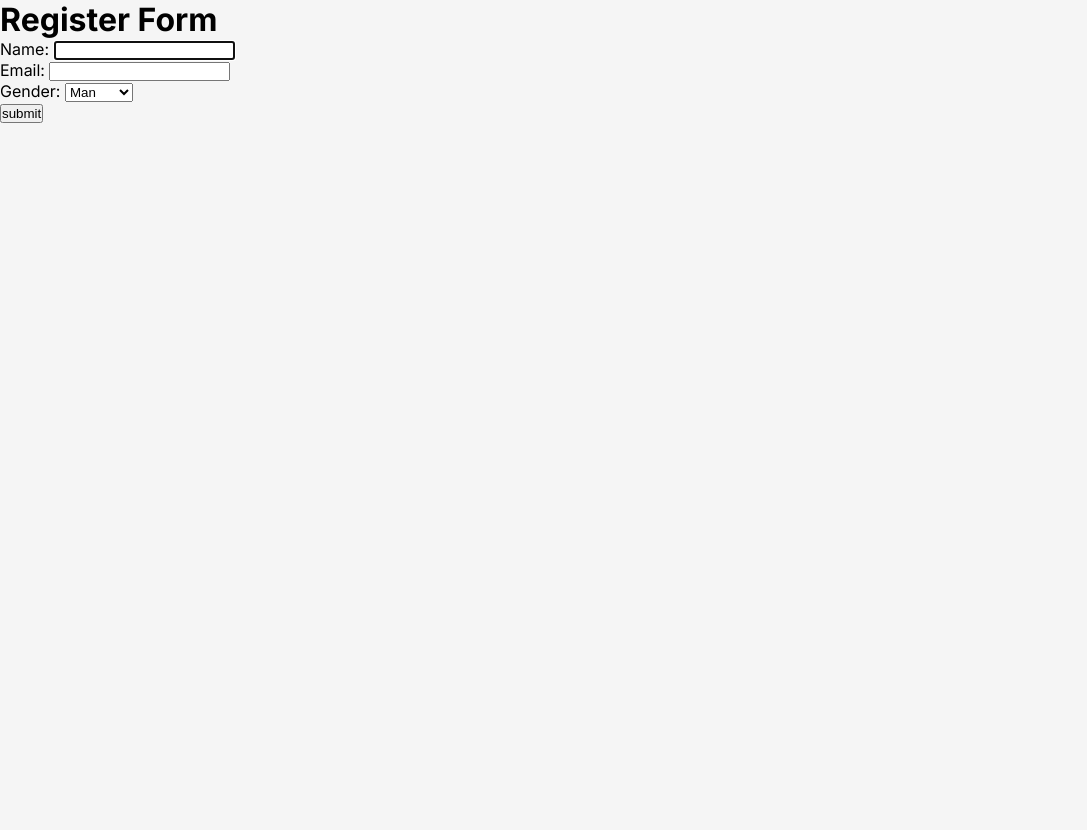
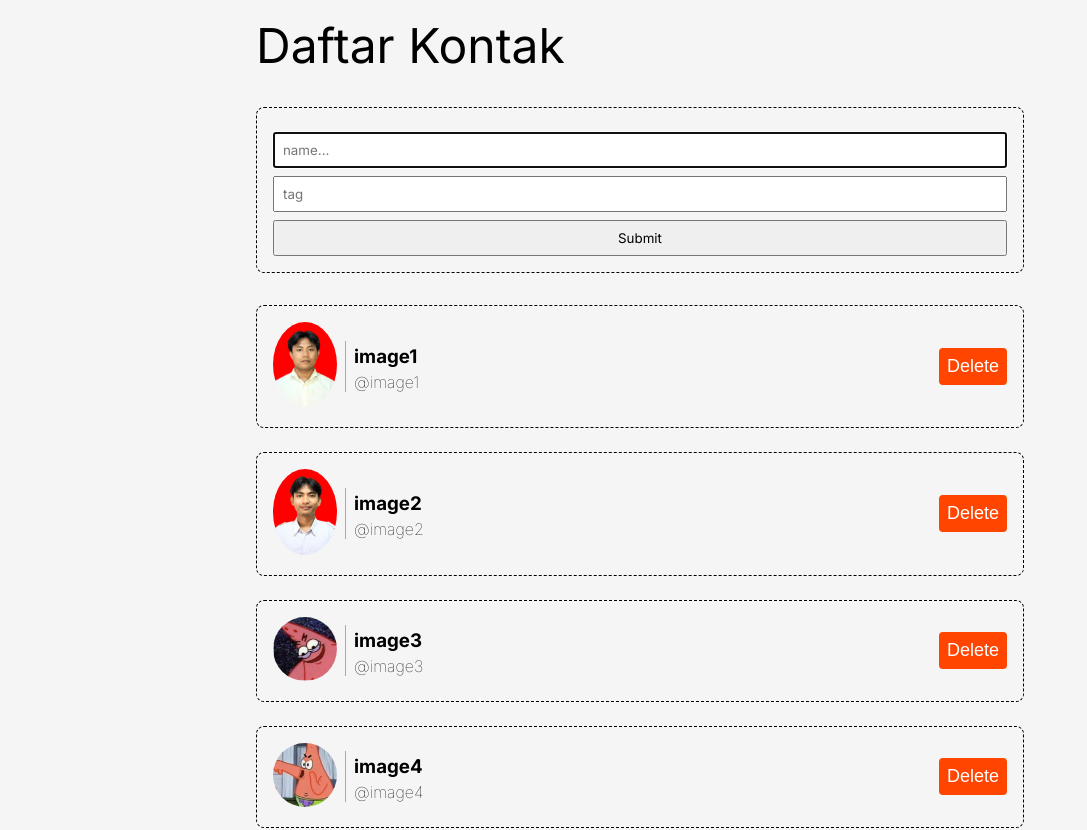
Before and after one commit to bajiff/baji-reactjs, a React (Vite) app: page / in a window 1280 px wide. Shown: the top 830 px of the page, without its empty margins (0-1087 px from the left). Before the commit the page ends 800 px from the top, so only its background shows below. Built offline with nearby package versions, Linux system fonts and the light colour scheme.

Commit message:
Menambahkan fitur tambah dengan menambahkan onSubmit dan dan onAdd

```diff
--- a/src/App.jsx
+++ b/src/App.jsx
@@ -5,12 +5,12 @@ import Increment from "./stateful/Increment.jsx";
 import SayHello from "./stateful/SayHello.jsx";
 import Counter from "./stateful/Counter.jsx";
 import CounterApp from "./fizzBuzz/CounterApp.jsx";
-import Contact from "./contact-app/Contact.jsx";
+import ContactApp from "./contact-app/ContactApp.jsx";
 import MyForm from "./my-form/MyForm.jsx";
 
 const App = () => {
   return (
-    <MyForm />
+    <ContactApp />
   );
 };
 
--- a/src/contact-app/Contact.jsx
+++ /dev/null
@@ -1,75 +0,0 @@
-import DeleteButton from "./DeleteButton";
-import {Component} from "react";
-import { getData } from "./images";
-
-export class ContactApp extends Component  {
-  constructor(props) {
-    super(props);
-    this.state = {
-      contacts : getData(),
-    };
-
-    this.onDeleteEventHandler = this.onDeleteEventHandler.bind(this);
-
-  };
-
-
-  onDeleteEventHandler(id) {
-    // Nampung si contact nya dulu
-    const contacts = this.state.contacts.filter(contact => contact.id !== id);
-
-    // ? Lalu ubah dengan this.setState dan masukkan variabel contacts didalamnya
-    this.setState({
-      contacts: contacts
-    });
-  };
-
-
-  render() {
-    return (
-      <section className="contact-app">
-        <h1>Daftar Kontak</h1>
-        <ContactList contacts={this.state.contacts} onDelete={this.onDeleteEventHandler}/>
-      </section>
-  );
-  }
-
-};
-
-const ContactList = ({contacts, onDelete}) => {
-  return (
-    <section className="contact-list">
-      {contacts.map(contact =>
-      <ContactItem key={contact.id} id={contact.id} onDelete={onDelete} {...contact} />) }
-    </section>
-  );
-};
-
-const ContactItem = ({image,name,username,id,onDelete}) => {
-  return (
-    <section className="contact-item">
-      <ContactImage image={image} />
-      <ContactDetail name={name} username={username} />
-      <DeleteButton id={id} onDelete={onDelete} />
-    </section>
-  );
-};
-
-const ContactImage = ({image}) => {
-  return (
-    <section className="contact-item__image">
-      <img className="" src={image} alt="Image" />
-    </section>
-  );
-};
-
-const ContactDetail = ({ name, username }) => {
-  return (
-    <section className="contact-item__body">
-      <h3 className="contact-item__title">{name}</h3>
-      <p className="contact-item__username">@{username}</p>
-    </section>
-  );
-};
-
-export default ContactApp;
--- /dev/null
+++ b/src/contact-app/ContactApp.jsx
@@ -0,0 +1,57 @@
+import {Component} from "react";
+import { getData, imgDefault } from "./images";
+import ContactList from "./ContactList.jsx";
+import ContactInput from "./ContactInput.jsx";
+
+export class ContactApp extends Component  {
+  constructor(props) {
+    super(props);
+    this.state = {
+      contacts : getData(),
+    };
+
+    this.onDeleteEventHandler = this.onDeleteEventHandler.bind(this);
+    this.onAddContactHandler = this.onAddContactHandler.bind(this);
+  };
+
+
+  onDeleteEventHandler(id) {
+    // Nampung si contact nya dulu
+    const contacts = this.state.contacts.filter(contact => contact.id !== id);
+
+    // ? Lalu ubah dengan this.setState dan masukkan variabel contacts didalamnya
+    this.setState({
+      contacts: contacts
+    });
+  };
+
+
+  onAddContactHandler({name,tag}) {
+    this.setState((prevState) => {
+      return {
+        contacts : [
+          ...prevState.contacts,
+          {
+            id: +new Date(),
+            name,
+            tag,
+            image: imgDefault
+          }
+        ]
+      };
+    });
+  };
+
+  render() {
+    return (
+      <section className="contact-app">
+        <h1>Daftar Kontak</h1>
+        <ContactInput addContact={this.onAddContactHandler}/>
+        <ContactList contacts={this.state.contacts} onDelete={this.onDeleteEventHandler}/>
+      </section>
+    );
+  };
+};
+
+
+export default ContactApp;
--- /dev/null
+++ b/src/contact-app/ContactDetail.jsx
@@ -0,0 +1,10 @@
+const ContactDetail = ({ name, tag }) => {
+  return (
+    <section className="contact-item__body">
+      <h3 className="contact-item__title">{name}</h3>
+      <p className="contact-item__username">@{tag}</p>
+    </section>
+  );
+};
+
+export default ContactDetail;
--- /dev/null
+++ b/src/contact-app/ContactImage.jsx
@@ -0,0 +1,8 @@
+const ContactImage = ({ image }) => {
+  return (
+    <section className="contact-item__image">
+      <img className="" src={image} alt="Image" />
+    </section>
+  );
+};
+export default ContactImage
--- /dev/null
+++ b/src/contact-app/ContactInput.jsx
@@ -0,0 +1,52 @@
+import { Component } from 'react'
+
+export default class ContactInput extends Component {
+  constructor(props) {
+    super(props);
+    this.state = {
+      id: new Date(),
+      name: "",
+      tag: "",
+    };
+
+    this.onNameChangeHandler = this.onNameChangeHandler.bind(this);
+    this.onTagChangeHandler = this.onTagChangeHandler.bind(this);
+    this.onSubmitEventHandler = this.onSubmitEventHandler.bind(this);
+  };
+
+  onNameChangeHandler(e) {
+    e.preventDefault();
+
+    this.setState(() => {
+      return {
+        name: e.target.value,
+      };
+    });
+  };
+
+  onTagChangeHandler(e) {
+    e.preventDefault();
+
+    this.setState(() => {
+      return {
+        tag: e.target.value
+      };
+    });
+  };
+
+  onSubmitEventHandler(e) {
+    e.preventDefault();
+    this.props.addContact(this.state);
+    alert(this.state.name, this.state.tag);
+  }
+
+  render() {
+    return (
+      <form className='contact-input' onSubmit={this.onSubmitEventHandler}>
+        <input type="text" name="name" id="name" placeholder='name...' value={this.state.name} required autoFocus onChange={this.onNameChangeHandler} />
+        <input type="text" name="tag" id="tag" placeholder='tag' value={this.state.tag} required onChange={this.onTagChangeHandler} />
+        <button>Submit</button>
+      </form>
+    );
+  };
+};
--- /dev/null
+++ b/src/contact-app/ContactItem.jsx
@@ -0,0 +1,14 @@
+import ContactImage from "./ContactImage.jsx";
+import ContactDetail from "./ContactDetail.jsx";
+import DeleteButton from "./DeleteButton.jsx";
+const ContactItem = ({image,name,tag,id,onDelete}) => {
+  return (
+    <section className="contact-item">
+      <ContactImage image={image} />
+      <ContactDetail name={name} tag={tag} />
+      <DeleteButton id={id} onDelete={onDelete} />
+    </section>
+  );
+};
+
+export default ContactItem;
--- /dev/null
+++ b/src/contact-app/ContactList.jsx
@@ -0,0 +1,12 @@
+
+import ContactItem from "./ContactItem.jsx";
+const ContactList = ({contacts, onDelete}) => {
+  return (
+    <section className="contact-list">
+      {contacts.map(contact =>
+      <ContactItem key={contact.id} id={contact.id} onDelete={onDelete} {...contact} />) }
+    </section>
+  );
+};
+
+export default ContactList
--- a/src/contact-app/DeleteButton.jsx
+++ b/src/contact-app/DeleteButton.jsx
@@ -1,4 +1,3 @@
-import React from 'react'
 
 const DeleteButton = ({id, onDelete}) => {
 
--- a/src/contact-app/images/index.js
+++ b/src/contact-app/images/index.js
@@ -8,71 +8,71 @@ import img7 from "./7.png";
 import img8 from "./8.png";
 import img9 from "./9.png";
 import img10 from "./10.png";
+import imgDefault from "./default.png";
 
 const getData = () => {
   return [
     {
       id:1,
       name : "image1",
-      username : "image1",
+      tag : "image1",
       image: img1
     },
     {
       id:2,
       name : "image2",
-      username : "image2",
+      tag : "image2",
       image: img2
     },
     {
       id:3,
       name : "image3",
-      username : "image3",
+      tag : "image3",
       image: img3
     },
     {
       id:4,
       name : "image4",
-      username : "image4",
+      tag : "image4",
       image: img4
     },
     {
       id:5,
       name : "image5",
-      username : "image5",
+      tag : "image5",
       image: img5
     },
     {
       id:6,
       name : "image6",
-      username : "image6",
+      tag : "image6",
       image: img6
     },
     {
       id:7,
       name : "image7",
-      username : "image7",
+      tag : "image7",
       image: img7
     },
     {
       id:8,
       name : "image8",
-      username : "image8",
+      tag : "image8",
       image: img8
     },
     {
       id:9,
       name : "image9",
-      username : "image9",
+      tag : "image9",
       image: img9
     },
     {
       id:10,
       name : "image10",
-      username : "image10",
+      tag : "image10",
       image: img10
     },
   ];
-
 };
 
-export {getData, img1,img2,img3,img4,img5,img6,img7,img8,img9,img10};
+export {getData, img1,img2,img3,img4,img5,img6,img7,img8,img9,img10, imgDefault};
```
Also changed, not shown: src/contact-app/images/default.png (added).
